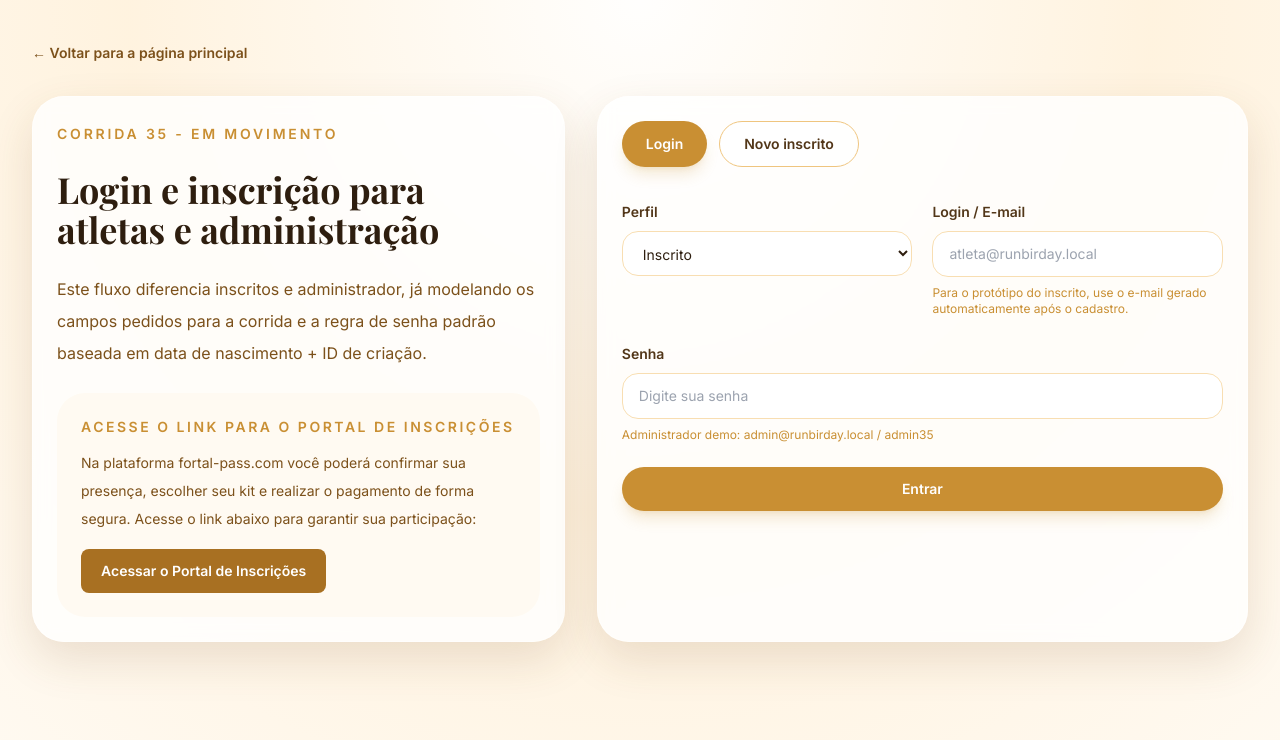
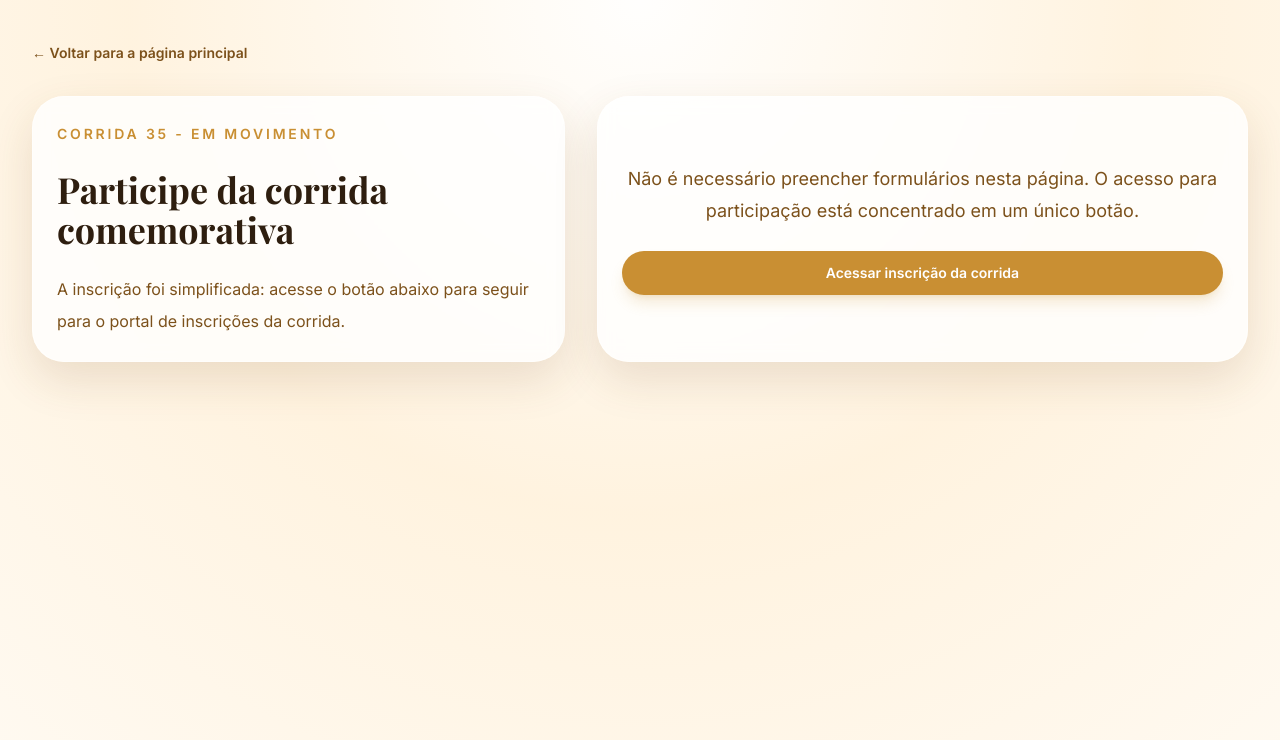
Before and after one commit to danydiasd/runbirday, a React (Vite) app: page /corrida in a window 1280 px wide. Shown: the top 740 px of the page. Built offline with nearby package versions, Linux system fonts and the light colour scheme.

Commit message:
Remove event forms in favor of CTA buttons

```diff
--- a/src/layouts/FormLayout.tsx
+++ b/src/layouts/FormLayout.tsx
@@ -19,21 +19,6 @@ export function FormLayout({ eyebrow, title, description, children }: FormLayout
             <span className="text-sm font-semibold uppercase tracking-[0.2em] text-brand-500">{eyebrow}</span>
             <h1 className="font-display text-4xl font-bold text-brand-900">{title}</h1>
             <p className="leading-8 text-brand-700">{description}</p>
-            <div className="rounded-[1.75rem] bg-brand-50 p-6">
-              <h2 className="text-sm font-semibold uppercase tracking-[0.18em] text-brand-500">Acesse o link para o Portal de Inscrições</h2>
-              <p className="mt-3 text-sm leading-7 text-brand-700">
-                Na plataforma fortal-pass.com você poderá confirmar sua presença, escolher seu kit e realizar o pagamento de forma segura. Acesse o link abaixo para garantir sua participação:
-              </p>
-              <a
-                href="https://fortal-pass.com/corridas/bday-run-2026"
-                target="_blank"
-                rel="noopener noreferrer"
-                className="mt-4 inline-block rounded-lg bg-brand-600 px-5 py-3 text-sm font-semibold text-white transition hover:bg-brand-700"
-              >
-                Acessar o Portal de Inscrições
-              </a>
-
-            </div>
           </section>
           <section className="glass-card">{children}</section>
         </div>
--- a/src/pages/PresenceFormPage.tsx
+++ b/src/pages/PresenceFormPage.tsx
@@ -6,24 +6,31 @@ const eventCopy = {
   culto: {
     eyebrow: 'Confirmação de presença · Culto',
     title: 'Reserve seu lugar neste momento de gratidão.',
-    description:
-      'Preencha seus dados para confirmar sua presença no culto.',
-      //A estrutura já está pronta para envio futuro para backend e registro em banco
+    description: 'Use o botão abaixo para sinalizar sua presença no culto de gratidão.',
+    buttonLabel: 'Confirmar presença no culto',
   },
   festa: {
     eyebrow: 'Confirmação de presença · Festa',
     title: 'Confirme sua participação nesta celebração especial.',
-    description:
-      'Deixe seus dados para a equipe organizadora  possa receber sua confirmação de forma elegante e prática.',
+    description: 'Use o botão abaixo para sinalizar sua presença na festa de celebração.',
+    buttonLabel: 'Confirmar presença na festa',
   },
 } as const;
 
 export function PresenceFormPage() {
   const { eventType = 'culto' } = useParams();
   const content = useMemo(() => eventCopy[eventType as keyof typeof eventCopy] ?? eventCopy.culto, [eventType]);
+
   return (
     <FormLayout eyebrow={content.eyebrow} title={content.title} description={content.description}>
-
+      <div className="flex h-full flex-col justify-center gap-6 text-center">
+        <p className="text-lg leading-8 text-brand-700">
+          Os formulários foram removidos para deixar a confirmação mais simples e objetiva.
+        </p>
+        <button type="button" className="cta-button w-full justify-center">
+          {content.buttonLabel}
+        </button>
+      </div>
     </FormLayout>
   );
 }
--- a/src/pages/RacePage.tsx
+++ b/src/pages/RacePage.tsx
@@ -1,237 +1,25 @@
-import { useMemo, useState, type FormEvent } from 'react';
-import { FieldWrapper, SelectInput, TextAreaInput, TextInput } from '../components/FormField';
 import { FormLayout } from '../layouts/FormLayout';
-import type { RaceLoginData, RaceRegistrationFormData } from '../types';
-import { raceDistances, shirtSizes } from '../types';
-
-type RegisteredRunner = RaceRegistrationFormData & {
-  id: number;
-  generatedPassword: string;
-};
-
-const adminAccess = {
-  email: 'admin@runbirday.local',
-  password: 'admin35',
-};
 
 export function RacePage() {
-  const [mode, setMode] = useState<'login' | 'register'>('login');
-  const [loginData, setLoginData] = useState<RaceLoginData>({
-    email: '',
-    password: '',
-    profile: 'inscrito',
-  });
-  const [registrationData, setRegistrationData] = useState<RaceRegistrationFormData>({
-    name: '',
-    birthDate: '',
-    shirtSize: 'M',
-    distance: '5km',
-    allergies: '',
-    bloodType: '',
-  });
-  const [registeredRunner, setRegisteredRunner] = useState<RegisteredRunner | null>(null);
-  const [loginMessage, setLoginMessage] = useState<string>('');
-
-  const nextId = useMemo(() => {
-    if (registeredRunner) {
-      return registeredRunner.id + 1;
-    }
-
-    return 101;
-  }, [registeredRunner]);
-
-  const updateLoginField = (field: keyof RaceLoginData, value: string) => {
-    setLoginData((current) => ({ ...current, [field]: value as RaceLoginData[keyof RaceLoginData] }));
-  };
-
-  const updateRegistrationField = (field: keyof RaceRegistrationFormData, value: string) => {
-    setRegistrationData((current) => ({ ...current, [field]: value as RaceRegistrationFormData[keyof RaceRegistrationFormData] }));
-  };
-
-  const handleLogin = (event: FormEvent<HTMLFormElement>) => {
-    event.preventDefault();
-
-    if (
-      loginData.profile === 'administrador' &&
-      loginData.email === adminAccess.email &&
-      loginData.password === adminAccess.password
-    ) {
-      setLoginMessage('Acesso administrativo liberado no protótipo. Em produção, autentique via API segura e sessão persistida.');
-      return;
-    }
-
-    if (
-      loginData.profile === 'inscrito' &&
-      registeredRunner &&
-      loginData.email.toLowerCase() === `${registeredRunner.name.toLowerCase().replace(/\s+/g, '.')}@runbirday.local` &&
-      loginData.password === registeredRunner.generatedPassword
-    ) {
-      setLoginMessage('Login do inscrito validado localmente. Próximo passo: consultar usuário real no MariaDB.');
-      return;
-    }
-
-    setLoginMessage('Credenciais não encontradas neste protótipo. Cadastre um inscrito ou use o acesso administrador de demonstração.');
-  };
-
-  const handleRegistration = (event: FormEvent<HTMLFormElement>) => {
-    event.preventDefault();
-
-    const generatedPassword = `${registrationData.birthDate.replace(/-/g, '')}${nextId}`;
-    setRegisteredRunner({
-      ...registrationData,
-      id: nextId,
-      generatedPassword,
-    });
-    setMode('login');
-    setLoginData({
-      email: `${registrationData.name.toLowerCase().trim().replace(/\s+/g, '.')}@runbirday.local`,
-      password: generatedPassword,
-      profile: 'inscrito',
-    });
-    setLoginMessage('Inscrição criada localmente. Use as credenciais sugeridas abaixo para testar o login do inscrito.');
-  };
-
   return (
     <FormLayout
       eyebrow="Corrida 35 - Em Movimento"
-      title="Login e inscrição para atletas e administração"
-      description="Este fluxo diferencia inscritos e administrador, já modelando os campos pedidos para a corrida e a regra de senha padrão baseada em data de nascimento + ID de criação."
+      title="Participe da corrida comemorativa"
+      description="A inscrição foi simplificada: acesse o botão abaixo para seguir para o portal de inscrições da corrida."
     >
-      <div className="mb-8 flex flex-wrap gap-3">
-        <button
-          type="button"
-          className={mode === 'login' ? 'cta-button' : 'secondary-button'}
-          onClick={() => setMode('login')}
+      <div className="flex h-full flex-col justify-center gap-6 text-center">
+        <p className="text-lg leading-8 text-brand-700">
+          Não é necessário preencher formulários nesta página. O acesso para participação está concentrado em um único botão.
+        </p>
+        <a
+          href="https://fortal-pass.com/corridas/bday-run-2026"
+          target="_blank"
+          rel="noopener noreferrer"
+          className="cta-button w-full justify-center"
         >
-          Login
-        </button>
-        <button
-          type="button"
-          className={mode === 'register' ? 'cta-button' : 'secondary-button'}
-          onClick={() => setMode('register')}
-        >
-          Novo inscrito
-        </button>
+          Acessar inscrição da corrida
+        </a>
       </div>
-
-      {mode === 'login' ? (
-        <form className="space-y-6" onSubmit={handleLogin}>
-          <div className="grid gap-5 md:grid-cols-2">
-            <FieldWrapper label="Perfil">
-              <SelectInput
-                value={loginData.profile}
-                onChange={(event) => updateLoginField('profile', event.target.value)}
-              >
-                <option value="inscrito">Inscrito</option>
-                <option value="administrador">Administrador</option>
-              </SelectInput>
-            </FieldWrapper>
-            <FieldWrapper label="Login / E-mail" hint="Para o protótipo do inscrito, use o e-mail gerado automaticamente após o cadastro.">
-              <TextInput
-                required
-                type="email"
-                placeholder="atleta@runbirday.local"
-                value={loginData.email}
-                onChange={(event) => updateLoginField('email', event.target.value)}
-              />
-            </FieldWrapper>
-          </div>
-          <FieldWrapper label="Senha" hint="Administrador demo: admin@runbirday.local / admin35">
-            <TextInput
-              required
-              type="password"
-              placeholder="Digite sua senha"
-              value={loginData.password}
-              onChange={(event) => updateLoginField('password', event.target.value)}
-            />
-          </FieldWrapper>
-          <button type="submit" className="cta-button w-full">
-            Entrar
-          </button>
-          {loginMessage ? (
-            <div className="rounded-[1.75rem] border border-brand-200 bg-brand-50 p-5 text-sm leading-7 text-brand-800">
-              {loginMessage}
-            </div>
-          ) : null}
-          {registeredRunner ? (
-            <div className="rounded-[1.75rem] border border-sunset-200 bg-sunset-100/60 p-5 text-sm leading-7 text-brand-900">
-              <strong>Último inscrito:</strong> {registeredRunner.name} · login sugerido:{' '}
-              {`${registeredRunner.name.toLowerCase().replace(/\s+/g, '.')}@runbirday.local`} · senha padrão:{' '}
-              {registeredRunner.generatedPassword}
-            </div>
-          ) : null}
-        </form>
-      ) : (
-        <form className="space-y-6" onSubmit={handleRegistration}>
-          <div className="grid gap-5 md:grid-cols-2">
-            <FieldWrapper label="Nome" hint="Máximo de 120 caracteres.">
-              <TextInput
-                required
-                maxLength={120}
-                value={registrationData.name}
-                onChange={(event) => updateRegistrationField('name', event.target.value)}
-              />
-            </FieldWrapper>
-            <FieldWrapper label="Data de nascimento">
-              <TextInput
-                required
-                type="date"
-                value={registrationData.birthDate}
-                onChange={(event) => updateRegistrationField('birthDate', event.target.value)}
-              />
-            </FieldWrapper>
-          </div>
-          <div className="grid gap-5 md:grid-cols-3">
-            <FieldWrapper label="Número da blusa">
-              <SelectInput
-                value={registrationData.shirtSize}
-                onChange={(event) => updateRegistrationField('shirtSize', event.target.value)}
-              >
-                {shirtSizes.map((size) => (
-                  <option key={size} value={size}>
-                    {size}
-                  </option>
-                ))}
-              </SelectInput>
-            </FieldWrapper>
-            <FieldWrapper label="KM">
-              <SelectInput
-                value={registrationData.distance}
-                onChange={(event) => updateRegistrationField('distance', event.target.value)}
-              >
-                {raceDistances.map((distance) => (
-                  <option key={distance} value={distance}>
-                    {distance}
-                  </option>
-                ))}
-              </SelectInput>
-            </FieldWrapper>
-            <FieldWrapper label="Tipo sanguíneo" hint="Até 8 caracteres.">
-              <TextInput
-                required
-                maxLength={8}
-                placeholder="O+"
-                value={registrationData.bloodType}
-                onChange={(event) => updateRegistrationField('bloodType', event.target.value.toUpperCase())}
-              />
-            </FieldWrapper>
-          </div>
-          <FieldWrapper label="Alergias" hint="Máximo de 100 caracteres.">
-            <TextAreaInput
-              maxLength={100}
-              placeholder="Informe restrições relevantes para a prova"
-              value={registrationData.allergies}
-              onChange={(event) => updateRegistrationField('allergies', event.target.value)}
-            />
-          </FieldWrapper>
-          <div className="rounded-[1.75rem] border border-brand-200 bg-brand-50 p-5 text-sm leading-7 text-brand-700">
-            A senha padrão será gerada com a data de nascimento no formato AAAAMMDD + ID de criação do usuário. Exemplo: 19910423101.
-          </div>
-          <button type="submit" className="cta-button w-full">
-            Criar inscrição
-          </button>
-        </form>
-      )}
     </FormLayout>
   );
 }
```
